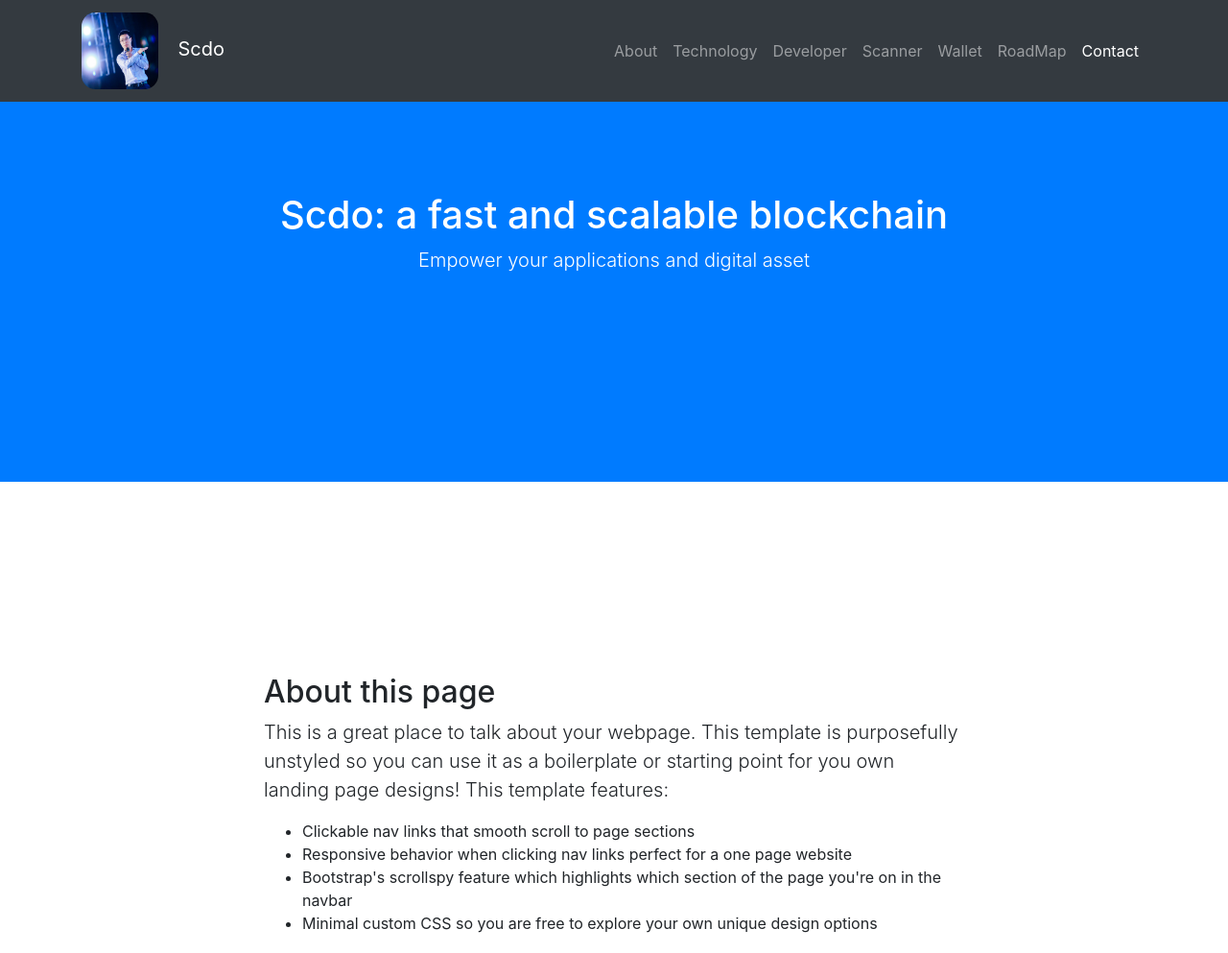
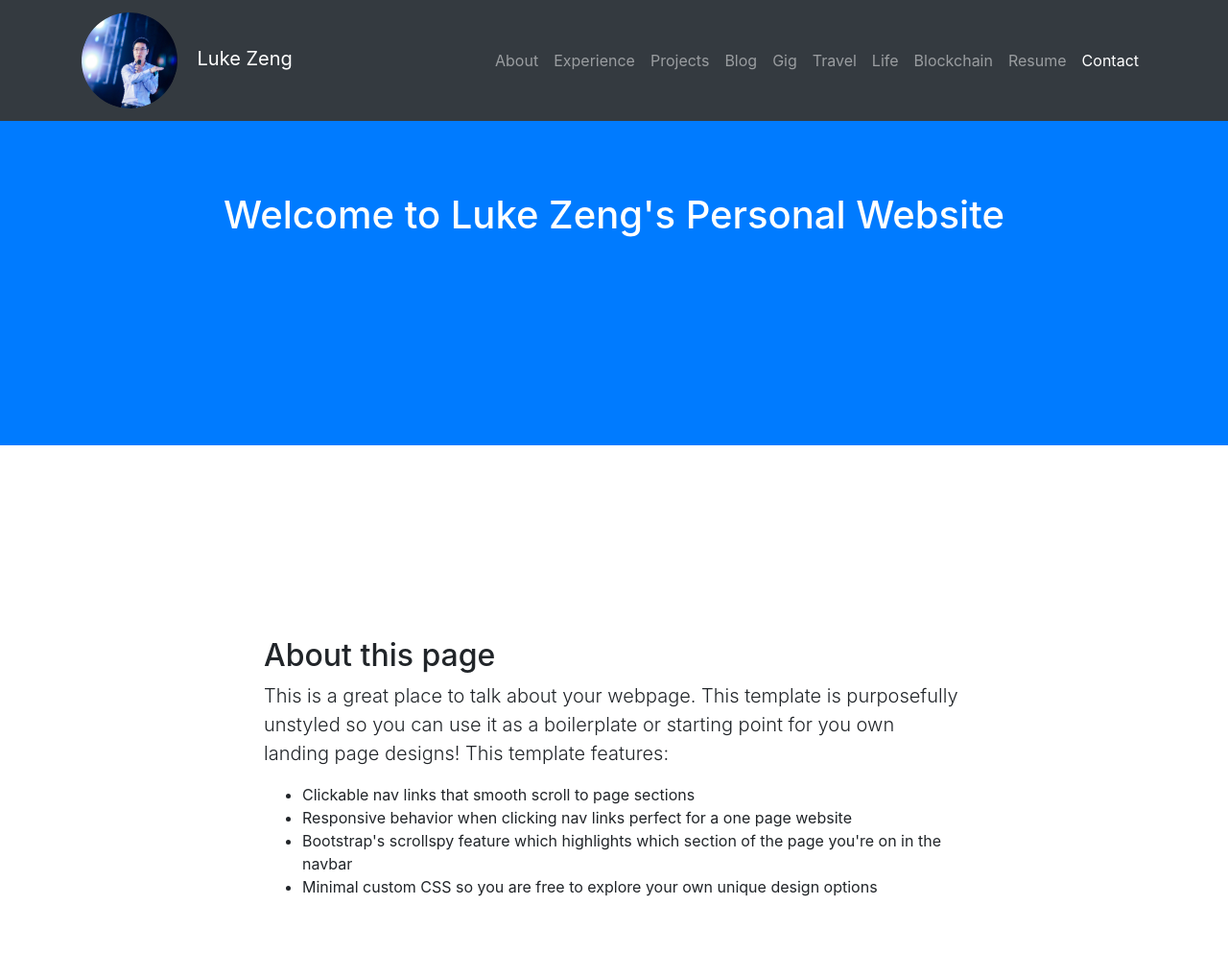
Before and after one commit to LincolnZeng/personal_website, a website with bundled scripts: page index.html in a window 1280 px wide. Shown: the top 993 px of the page at 96% size. Built offline with nearby package versions, Linux system fonts and the light colour scheme; files whose address does not match are found by name.

```diff
--- a/css/scrolling-nav.css
+++ b/css/scrolling-nav.css
@@ -10,9 +10,25 @@
 }
 
 img {
-    border-radius: 18%;
+    border-radius: 50%;
+    transform: rotate(20deg);
 }
 
 section {
     padding: 200px 0;
 }
+
+body {
+    height: 100%;
+}
+
+.bg {
+    /* The image used */
+    background-image: url("https://mdbootstrap.com/img/Photos/Horizontal/Nature/full page/img(20).jpg");
+    /* Full height */
+    height: 100%;
+    /* Center and scale the image nicely */
+    background-position: center;
+    background-repeat: no-repeat;
+    background-size: cover;
+}
--- a/index.html
+++ b/index.html
@@ -8,7 +8,7 @@
   <meta name="description" content="Scdo Dev">
   <meta name="author" content="Luke Zeng">
 
-  <title>Scdo Projects- Scdo </title>
+  <title>Zeng's Personal Web </title>
 
   <!-- Bootstrap core CSS -->
   <link href="vendor/bootstrap/css/bootstrap.min.css" rel="stylesheet">
@@ -24,8 +24,8 @@
   <nav class="navbar navbar-expand-lg navbar-dark bg-dark fixed-top" id="mainNav">
     <div class="container">
       <div class="branding">
-        <a id="img" class="navbar-brand js-scroll-trigger" href="#page-top"><img src="./img/person.jpg" alt="logo-img" width="80" height="80"></a>
-        <a id="title" class="navbar-brand js-scroll-trigger" href="#page-top">Scdo</a>
+        <a id="img" class="navbar-brand js-scroll-trigger" href="#page-top"><img src="./img/person.jpg" alt="logo-img" width="100" height="100"></a>
+        <a id="title" class="navbar-brand js-scroll-trigger" href="#page-top">Luke Zeng</a>
       </div>
 
       <button class="navbar-toggler" type="button" data-toggle="collapse" data-target="#navbarResponsive" aria-controls="navbarResponsive" aria-expanded="false" aria-label="Toggle navigation">
@@ -38,20 +38,31 @@
             <a class="nav-link js-scroll-trigger" href="#about">About</a>
           </li>
           <li class="nav-item">
-            <a class="nav-link js-scroll-trigger" href="#technology">Technology</a>
+            <a class="nav-link js-scroll-trigger" href="#technology">Experience</a>
           </li>
           <li class="nav-item">
-            <a class="nav-link js-scroll-trigger" href="#developer">Developer</a>
+            <a class="nav-link js-scroll-trigger" href="#developer">Projects</a>
           </li>
              <li class="nav-item">
-            <a class="nav-link js-scroll-trigger" href="#scanner">Scanner</a>
+            <a class="nav-link js-scroll-trigger" href="#scanner">Blog</a>
           </li>
           </li>
              <li class="nav-item">
-            <a class="nav-link js-scroll-trigger" href="#wallet">Wallet</a>
+            <a class="nav-link js-scroll-trigger" href="#wallet">Gig</a>
+          </li>
+           </li>
+             <li class="nav-item">
+            <a class="nav-link js-scroll-trigger" href="#wallet">Travel</a>
+          </li>
+           </li>
+             <li class="nav-item">
+            <a class="nav-link js-scroll-trigger" href="#wallet">Life</a>
           </li>
           <li class="nav-item">
-            <a class="nav-link js-scroll-trigger" href="#roadmap">RoadMap</a>
+            <a class="nav-link js-scroll-trigger" href="#roadmap">Blockchain</a>
+          </li>
+          <li class="nav-item">
+            <a class="nav-link js-scroll-trigger" href="#resume">Resume</a>
           </li>
           <li class="nav-item">
             <a class="nav-link js-scroll-trigger" href="#contact">Contact</a>
@@ -63,8 +74,8 @@
 
   <header class="bg-primary text-white">
     <div class="container text-center">
-      <h1>Scdo: a fast and scalable blockchain</h1>
-      <p class="lead">Empower your applications and digital asset</p>
+      <h1>Welcome to Luke Zeng's Personal Website</h1>
+      <p class="lead"></p>
     </div>
   </header>
 
@@ -164,13 +175,25 @@
       </div>
     </div>
   </section>
+ <section id="resume">
+    <div class="container">
+      <div class="row">
+        <div class="col-lg-8 mx-auto">
 
+          <div>
+          <p class="text-center">Luke Zeng's Resume</p>
+            <iframe src="./img/test.pdf" style="width:100%;height:700px;">Luke Zeng Resume</iframe>
+          </div>
+        </div>
+      </div>
+    </div>
+  </section>
   <section id="contact">
     <div class="container">
       <div class="row">
         <div class="col-lg-8 mx-auto">
-          <h2>Contact us</h2>
-          <p class="lead">Lorem ipsum dolor sit amet, consectetur adipisicing elit. Vero odio fugiat voluptatem dolor, provident officiis, id iusto! Obcaecati incidunt, qui nihil beatae magnam et repudiandae ipsa exercitationem, in, quo totam.</p>
+          <h2>Contact Me</h2>
+          <p class="lead">Email: fighterlk01@gmail.com</p>
         </div>
       </div>
     </div>
@@ -179,7 +202,7 @@
   <!-- Footer -->
   <footer class="py-5 bg-dark">
     <div class="container">
-      <p class="m-0 text-center text-white">Copyright &copy; Scdo 2020</p>
+      <p class="m-0 text-center text-white">Copyright &copy; Luke Zeng 2020</p>
     </div>
     <!-- /.container -->
   </footer>
```
Also changed, not shown: 1 other file.
